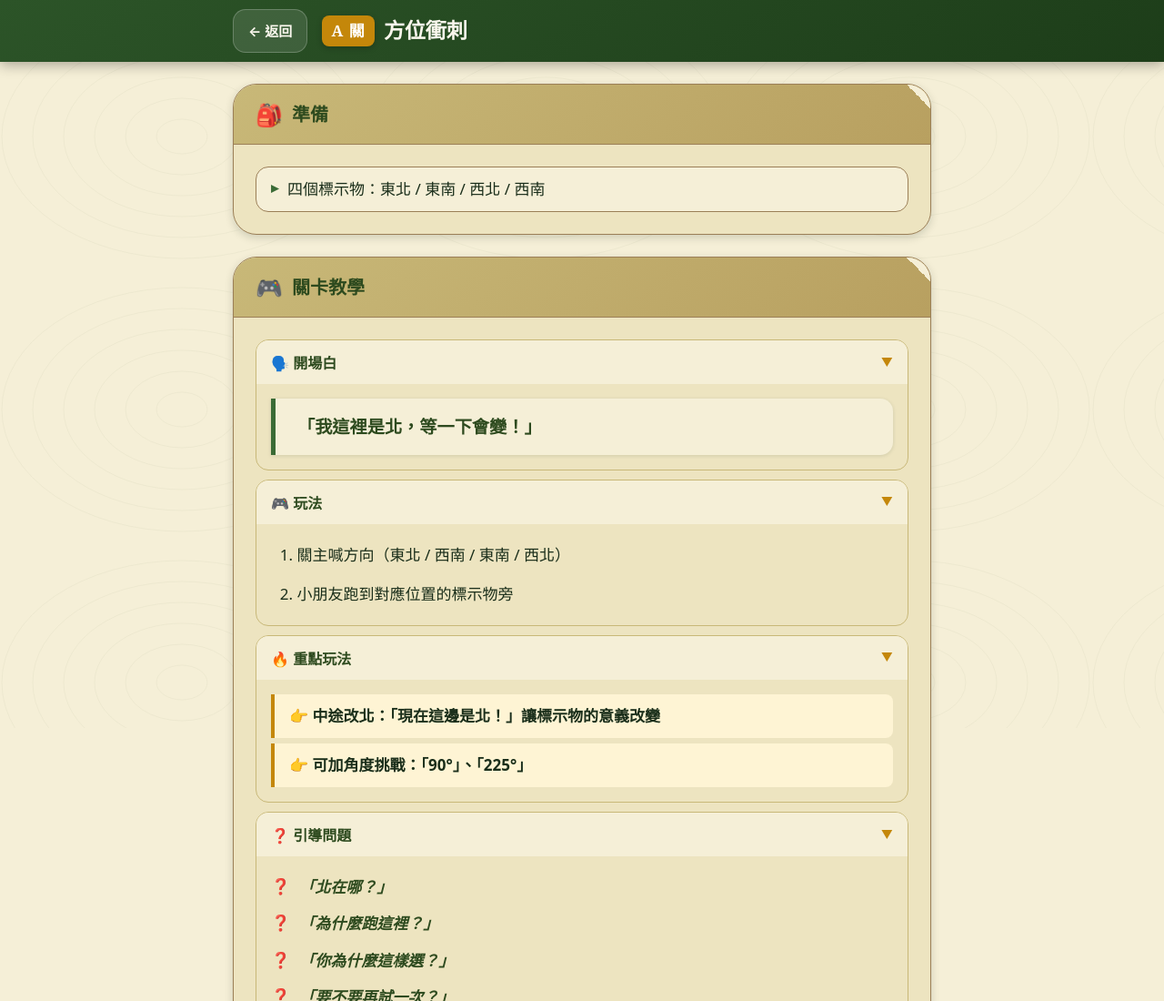
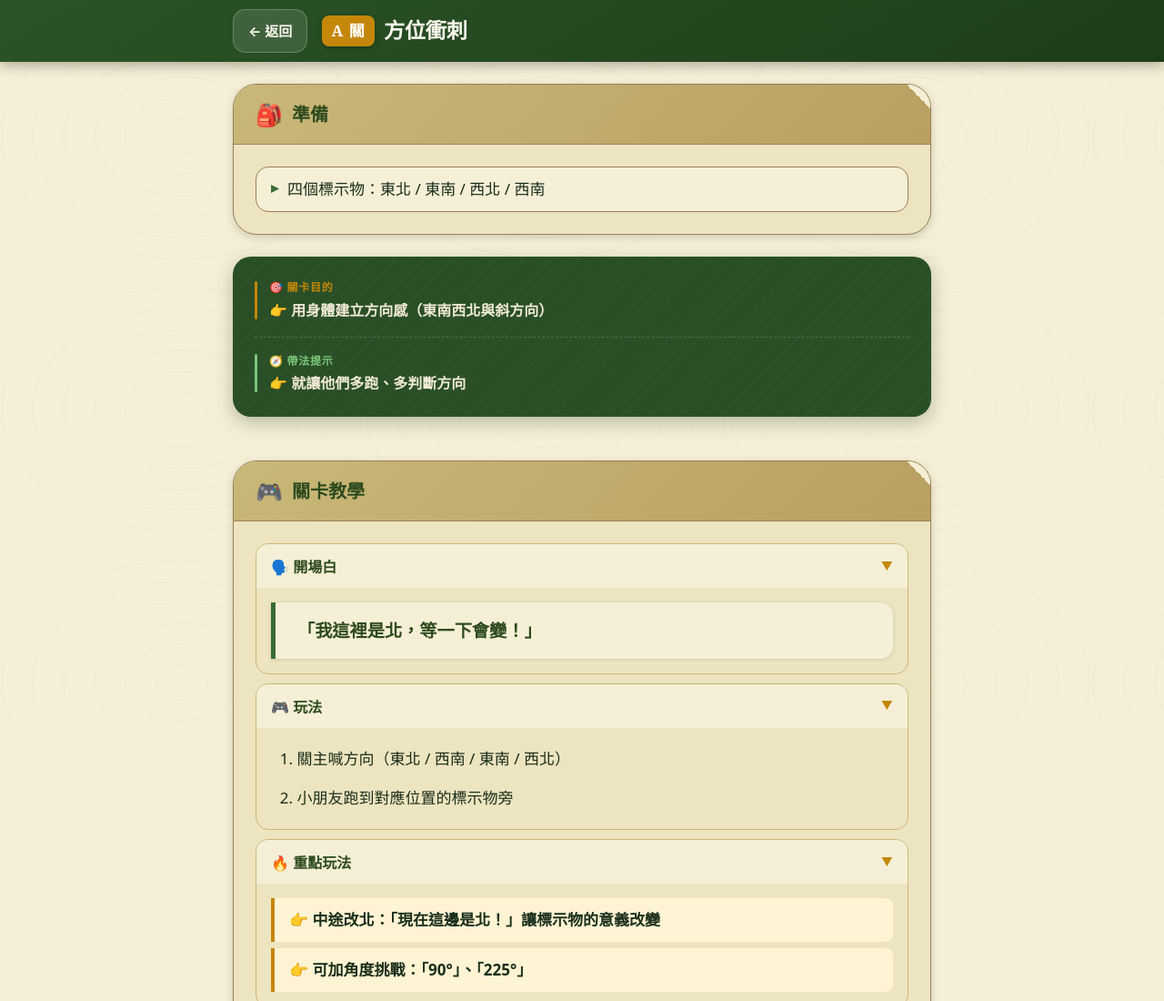
Before and after one commit to Walila/scout-orienteering, a plain HTML site: page station-a.html in a window 1280 px wide. Shown: the top 1100 px of the page at 91% size. Drawn offline with Linux system fonts and the light colour scheme.

Commit message:
feat(stations): add mission briefing card with purpose and approach tip to all stations

```diff
--- a/css/style.css
+++ b/css/style.css
@@ -906,6 +906,84 @@ h3 {
 
 
 /* ============================================================
+   Mission Briefing Card — Station Pages
+   ============================================================ */
+.mission-card {
+  background: var(--color-primary-dark);
+  border-radius: var(--radius-lg);
+  padding: var(--space-lg);
+  margin-bottom: var(--space-lg);
+  box-shadow: var(--shadow-lg);
+  position: relative;
+  overflow: hidden;
+}
+
+.mission-card::before {
+  content: '';
+  position: absolute;
+  inset: 0;
+  background: repeating-linear-gradient(
+    -45deg,
+    transparent,
+    transparent 10px,
+    rgba(255,255,255,0.025) 10px,
+    rgba(255,255,255,0.025) 11px
+  );
+  pointer-events: none;
+}
+
+.mission-row {
+  position: relative;
+  display: flex;
+  flex-direction: column;
+  gap: var(--space-md);
+}
+
+.mission-block {
+  padding-left: var(--space-md);
+  position: relative;
+}
+
+.mission-block::before {
+  content: '';
+  position: absolute;
+  left: 0;
+  top: 0.15em;
+  bottom: 0.15em;
+  width: 3px;
+  border-radius: 2px;
+}
+
+.mission-block.is-purpose::before  { background: var(--color-accent); }
+.mission-block.is-approach::before { background: #7BC67A; }
+
+.mission-label {
+  display: block;
+  font-family: var(--font-serif);
+  font-size: 0.75rem;
+  font-weight: 700;
+  letter-spacing: 0.06em;
+  margin-bottom: 0.25em;
+}
+
+.mission-block.is-purpose  .mission-label { color: var(--color-accent); }
+.mission-block.is-approach .mission-label { color: #7BC67A; }
+
+.mission-text {
+  margin: 0;
+  font-size: 1rem;
+  font-weight: 700;
+  color: #F0EAD6;
+  line-height: 1.55;
+}
+
+.mission-divider {
+  border: none;
+  border-top: 1px dashed rgba(255,255,255,0.18);
+  margin: 0;
+}
+
+/* ============================================================
    Honor Stone Card — Homepage
    ============================================================ */
 .honor-card {
--- a/station-a.html
+++ b/station-a.html
@@ -40,6 +40,21 @@
             <ul class="prep-list">
               <li>四個標示物：東北 / 東南 / 西北 / 西南</li>
             </ul>
+          </div>
+        </section>
+
+        <!-- 任務牌 -->
+        <section class="mission-card" aria-label="關卡目的與帶法提示">
+          <div class="mission-row">
+            <div class="mission-block is-purpose">
+              <span class="mission-label">🎯 關卡目的</span>
+              <p class="mission-text">👉 用身體建立方向感（東南西北與斜方向）</p>
+            </div>
+            <hr class="mission-divider">
+            <div class="mission-block is-approach">
+              <span class="mission-label">🧭 帶法提示</span>
+              <p class="mission-text">👉 就讓他們多跑、多判斷方向</p>
+            </div>
           </div>
         </section>
 
```
Also changed, not shown: station-b.html (+15 -0 lines), station-c.html (+15 -0 lines), station-d.html (+15 -0 lines), station-e.html (+15 -0 lines).
